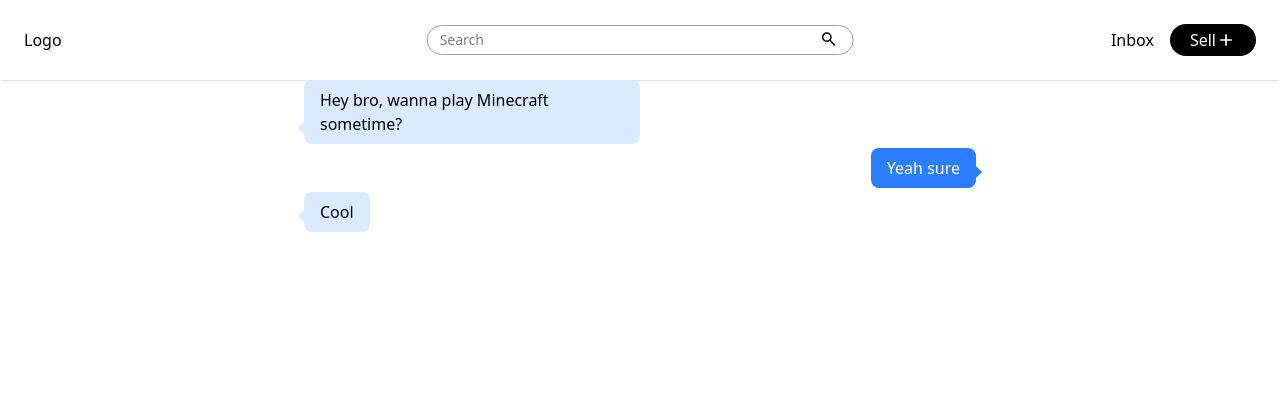
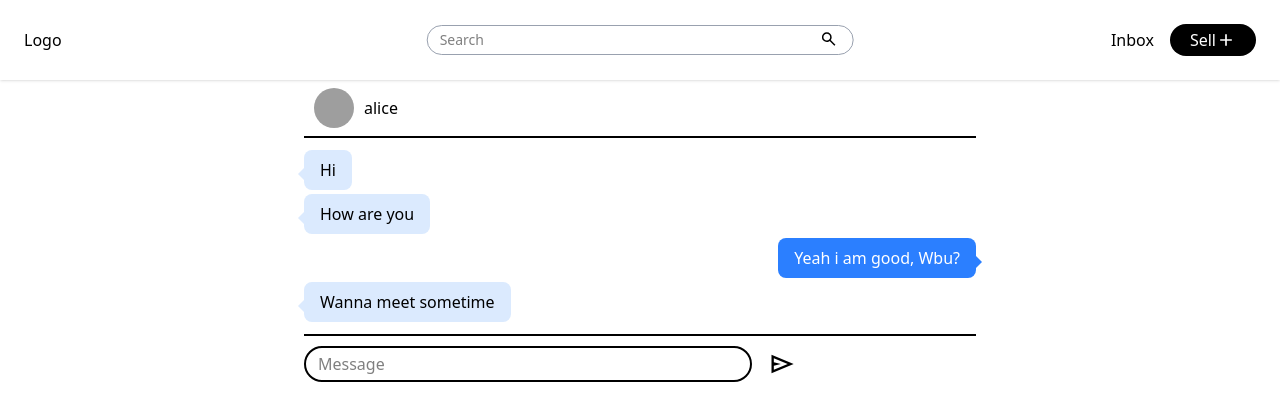
Before and after one commit to weirdwolfx/College-olx, a React (Vite) app in the folder client/: page /message in a window 1280 px wide. Shown: the top 420 px of the page. Built offline with nearby package versions, Linux system fonts and the light colour scheme; grey boxes are pictures that could not be loaded.

Commit message:
Message input now posts new msgs and updates chat

```diff
--- a/client/src/assets/chat.js
+++ b/client/src/assets/chat.js
@@ -1,15 +1,15 @@
-const messages = {
+const msgs = {
     "alice": [
-        { text: "Hi", sentByMe:false },
-        { text: "How are you", sentByMe:false },
-        { text: "Yeah i am good, Wbu?", sentByMe:true },
-        { text: "Wanna meet sometime", sentByMe:false },
+        { id:crypto.randomUUID() ,text: "Hi", sentByMe:false },
+        { id:crypto.randomUUID() ,text: "How are you", sentByMe:false },
+        { id:crypto.randomUUID() ,text: "Yeah i am good, Wbu?", sentByMe:true },
+        { id:crypto.randomUUID() ,text: "Wanna meet sometime", sentByMe:false },
     ],
     "bob": [
-        { text: "Hey bro, wanna play Minecraft sometime?", sentByMe:false },
-        { text: "Yeah sure", sentByMe:true },
-        { text: "Cool", sentByMe:false },
+        { id:crypto.randomUUID() ,text: "Hey bro, wanna play Minecraft sometime?", sentByMe:false },
+        { id:crypto.randomUUID() ,text: "Yeah sure", sentByMe:true },
+        { id:crypto.randomUUID() ,text: "Cool", sentByMe:false },
     ]
 }
 
-export default messages
+export default msgs
--- a/client/src/components/Chat/ChatHeader.jsx
+++ b/client/src/components/Chat/ChatHeader.jsx
@@ -1,11 +1,11 @@
-export default function ChatHeader() {
+export default function ChatHeader({ user }) {
     return (
-        <section className="shadow-md py-2 px-2.5 flex items-center">
+        <section className="border-b-2 py-2 px-2.5 flex items-center gap-2.5">
             <div className="w-10 h-10 rounded-full overflow-hidden">
                 <img src="https://www.shutterstock.com/image-photo/side-profile-happy-golden-retriever-600nw-2476395703.jpg" alt="profile pic"
                     className="object-cover h-full" />
             </div>
-            <p>John Doe</p>
+            <p>{user}</p>
         </section>
     )
 }
--- a/client/src/components/Chat/ChatRoom.jsx
+++ b/client/src/components/Chat/ChatRoom.jsx
@@ -1,23 +1,18 @@
+import React from "react"
+
 import ChatHeader from "./ChatHeader"
-import MessageBubble from "./MessageBubble"
 import MessageInput from "./MessageInput"
+import MessageWindow from "./MessageWindow"
 
-import messages from "../../assets/chat"
+export default function ChatRoom({ user, msgs }) {
 
-export default function ChatRoom({ user }) {
-
-    const messageElements = messages[user].map((msg) => {
-        return (
-            <MessageBubble
-                text={msg.text}
-                sentByMe={msg.sentByMe}
-            />
-        )
-    })
+    const [messages, setMessages] = React.useState(msgs)
 
     return (
-        <section className="w-2xl flex flex-col gap-1">
-            {messageElements}
-        </section>
+        <main className="flex flex-col gap-3">
+            <ChatHeader user={user} />
+            <MessageWindow messages={messages} />
+            <MessageInput setMessages={setMessages} />
+        </main>
     )
 }
--- a/client/src/components/Chat/MessageBubble.jsx
+++ b/client/src/components/Chat/MessageBubble.jsx
@@ -1,17 +1,21 @@
-export default function MessageBubble({ text, sentByMe=true }) {
+export default function MessageBubble({ msg }) {
     return (
-        <div className={`relative w-max max-w-1/2
-            ${sentByMe ? "self-end" : "self-start"}
+        <div
+            key={msg.id}
+            className={`relative w-max max-w-1/2
+            ${msg.sentByMe ? "self-end" : "self-start"}
         `}>
             <div className={`px-4 py-2 rounded-lg
-                ${sentByMe ? "bg-blue-500" : "bg-blue-100"} `}>
-                <p className={`${sentByMe ? "text-white" : "text-black"}`}>{text}</p>
+            ${msg.sentByMe ? "bg-blue-500" : "bg-blue-100"} `}>
+                <p className={`${msg.sentByMe ? "text-white" : "text-black"}`}>
+                    {msg.text}
+                </p>
             </div>
             <div className={`absolute bottom-2 w-0 h-0
-            ${sentByMe ? "-right-1.5 border-l-8 border-l-blue-500"
-            : "-left-1.5 border-r-8 border-r-blue-100"}
+            ${msg.sentByMe ? "-right-1.5 border-l-8 border-l-blue-500"
+                    : "-left-1.5 border-r-8 border-r-blue-100"}
             border-t-8 border-t-transparent
-            border-b-8 border-b-transparent`}/>
+            border-b-8 border-b-transparent`} />
         </div>
     )
 }
--- a/client/src/components/Chat/MessageInput.jsx
+++ b/client/src/components/Chat/MessageInput.jsx
@@ -1,10 +1,19 @@
-export default function MessageInput() {
+export default function MessageInput({ setMessages }) {
 
     function sendMessage(formData) {
-        console.log(formData)
+        const text = formData.get("message")
+        if (!text.trim()) return
+
+        const msgObj = {
+            id: crypto.randomUUID(),
+            text,
+            sentByMe: true,
+        }
+        setMessages((prevMessages) => [...prevMessages, msgObj])
     }
 
     return (
+        <section className="py-2.5 border-t-2">
             <form className="flex gap-4 items-center" action={sendMessage}>
                 <textarea
                     name="message"
@@ -16,5 +25,6 @@ export default function MessageInput() {
                     <svg xmlns="http://www.w3.org/2000/svg" height="28px" viewBox="0 -960 960 960" width="28px" fill="#000000"><path d="M120-160v-640l760 320-760 320Zm80-120 474-200-474-200v140l240 60-240 60v140Zm0 0v-400 400Z"/></svg>
                 </button>
             </form>
+        </section>
     )
 }
--- /dev/null
+++ b/client/src/components/Chat/MessageWindow.jsx
@@ -0,0 +1,18 @@
+import MessageBubble from "./MessageBubble"
+
+export default function MessageWindow({ messages }) {
+
+    const messageElements = messages.map((msg) => {
+        return (
+            <MessageBubble
+                msg={msg}
+            />
+        )
+    })
+
+    return (
+        <section className="flex flex-col gap-1">
+            {messageElements}
+        </section>
+    )
+}
--- a/client/src/pages/ChatPage.jsx
+++ b/client/src/pages/ChatPage.jsx
@@ -1,12 +1,14 @@
 import Header from "../components/Header"
 import ChatRoom from "../components/Chat/ChatRoom"
+
+import msgs from "../assets/chat"
 
 export default function ChatPage() {
     return (
         <>
             <Header />
-            <main className="flex justify-center">
-                <ChatRoom user="bob" />
+            <main className="flex mx-auto flex-col gap-3 w-2xl">
+                <ChatRoom user="alice" msgs={msgs['alice']} />
             </main>
         </>
     )
```
Lines whose indentation alone changed are shown as unchanged.
